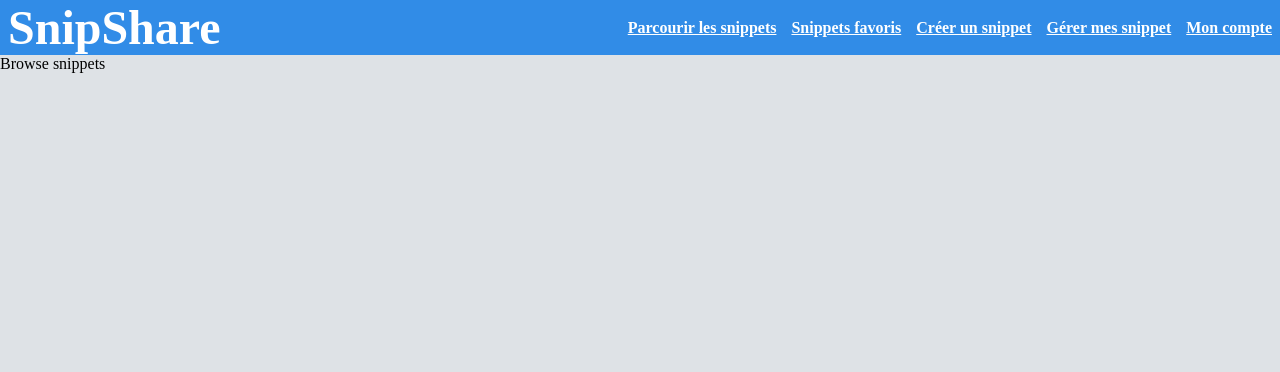
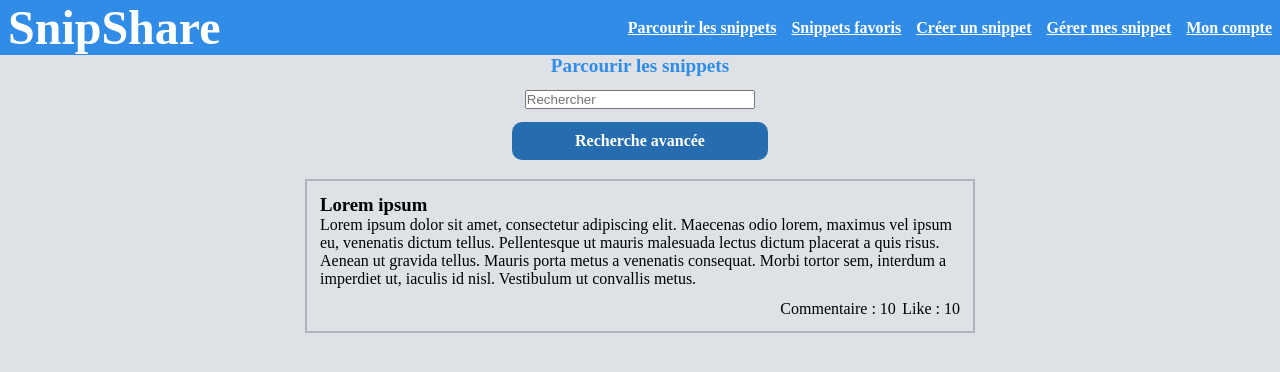
Before and after one commit to Quentindrms/snipShare, a React app in the folder frontend/: page /browse-snippets in a window 1280 px wide. Shown: the top 372 px of the page. Built offline with nearby package versions, Linux system fonts and the light colour scheme; the HTML template or start-up script is replaced by a standard one.

Commit message:
Création de composants pour affichage des snippets avec leur nom et description Création d'un composant searchBar pour rechercher les snippets Ajout d'un bouton sur la page browseSnippet pour accèder à une recherche avancée

```diff
--- a/frontend/src/components/Buttons/button.css
+++ b/frontend/src/components/Buttons/button.css
@@ -7,4 +7,5 @@
     color: var(--color-white);
     text-decoration: none;
     font-weight: bold;
+    text-align: center;
 }
--- /dev/null
+++ b/frontend/src/components/SearchBar/SearchBar.tsx
@@ -0,0 +1,13 @@
+import './searchbar.css';
+
+
+export function SearchBar(){
+
+    return(
+        <>
+            <input  className='searchbar' type='text' placeholder='Rechercher'></input>
+        </>
+    )
+}
+
+export default SearchBar;
--- /dev/null
+++ b/frontend/src/components/SearchBar/searchbar.css
@@ -0,0 +1,7 @@
+.searchbarIcon{
+    margin-left: 15px;
+}
+
+.searchbar{
+    margin: 1vw;
+}
--- /dev/null
+++ b/frontend/src/components/SnippetArea/SnippetArea.tsx
@@ -0,0 +1,27 @@
+import './snippetArea.css';
+
+interface SnippetAreaProps {
+    snippetTitle: string,
+    snippetSummary: string,
+    snippetNumberComments: number,
+    snippetNumberLikes: number
+}
+
+export function SnippetArea({ snippetTitle, snippetSummary, snippetNumberComments, snippetNumberLikes }: SnippetAreaProps) {
+
+
+    return (
+        <div className="snippetArea">
+            <div className="snippetAreaBody">
+                <h3 className='snippetTitle'>{snippetTitle}</h3>
+                <p className="snippetSummary">{snippetSummary}</p>
+            </div>
+            <div className="snippetAreaFooter">
+                <p className="snipetNumberComments">Commentaire : {snippetNumberComments}</p>
+                <p className="snippetNumberLikes">Like : {snippetNumberLikes}</p>
+            </div>
+        </div>
+    )
+}
+
+export default SnippetArea;
--- /dev/null
+++ b/frontend/src/components/SnippetArea/snippetArea.css
@@ -0,0 +1,21 @@
+
+.snippetArea{
+    display: flex;
+    flex-direction: column;
+    border: 2px solid var(--color-gray-500);
+    padding: 1vw;
+
+    gap: 1vw;
+
+    width: 50vw;
+}
+
+.snippetTitle{
+
+}
+
+.snippetAreaFooter{
+    display: flex;
+    align-self: flex-end;
+    gap: 0.5vw;
+}
--- a/frontend/src/style.css
+++ b/frontend/src/style.css
@@ -22,3 +22,23 @@ body{
     padding-right: 25vw;
     margin-top: 2rem;
 }
+
+.title-2-centered{
+    font-size: 1.5vw;
+    text-align: center;
+    color: var(--color-primary-500)
+}
+
+.browsepage-cta{
+    display: flex;
+    flex-direction: column;
+    justify-content: center;
+    padding-left: 40vw;
+    padding-right: 40vw;
+}
+
+.snippetsContainer{
+    display: flex;
+    justify-content: center;
+    margin: 1.5vw;
+}
--- a/frontend/src/views/BrowseSnippets.tsx
+++ b/frontend/src/views/BrowseSnippets.tsx
@@ -1,10 +1,23 @@
-
+import PrimaryButton from "../components/Buttons/PrimaryButton";
+import SearchBar from "../components/SearchBar/SearchBar";
+import SnippetArea from "../components/SnippetArea/SnippetArea";
 
 export function BrowseSnippets(){
 
     return (
         <>
-            <p>Browse snippets</p>
+            <h2 className="title-2-centered">Parcourir les snippets</h2>
+            <div className="browsepage-cta">
+                <SearchBar />
+                <PrimaryButton buttonText="Recherche avancée" buttonLink="#" />
+            </div>
+            <div className="snippetsContainer">
+                <SnippetArea snippetTitle="Lorem ipsum"
+                snippetSummary="Lorem ipsum dolor sit amet, consectetur adipiscing elit. Maecenas odio lorem, maximus vel ipsum eu, venenatis dictum tellus. Pellentesque ut mauris malesuada lectus dictum placerat a quis risus. Aenean ut gravida tellus. Mauris porta metus a venenatis consequat. Morbi tortor sem, interdum a imperdiet ut, iaculis id nisl. Vestibulum ut convallis metus."
+                snippetNumberComments={10}
+                snippetNumberLikes={10}
+                 />
+            </div>
         </>
     )
 }
```
